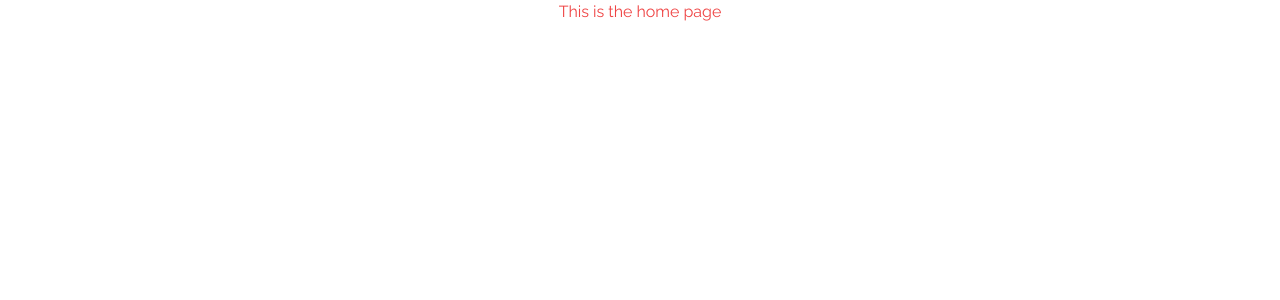
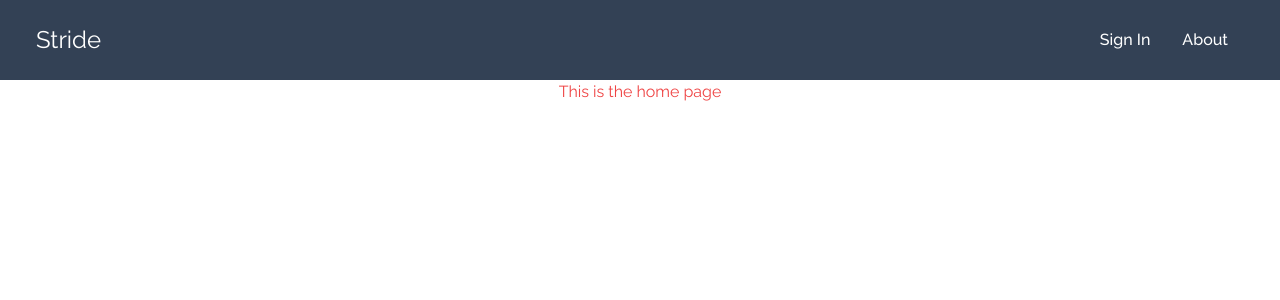
Before and after one commit to S-oroka/Stride-Front-end, a React (Create React App) app in the folder stride/: page /login in a window 1280 px wide. Shown: the top 300 px of the page. Built offline with nearby package versions, Linux system fonts and the light colour scheme.

Commit message:
conditional for navbar working and routes to login home and register added

```diff
--- a/stride/src/App.js
+++ b/stride/src/App.js
@@ -31,13 +31,20 @@ function App() {
   }, [])
 
   return (
-    <div className="App">
-      <>
-        <Navbar user={user}/>
-      </>
-      <>
-        <HomePage />
-      </>
+    <div>
+      <Navbar
+        user={user}
+        handleLogout={handleLogout} />
+      <div className="App">
+        <main>
+          <Routes>
+              <Route path='/' element={<HomePage />} />
+              <Route path='/login' element={<HomePage />} />
+              <Route path='/register' element={<HomePage />} />
+
+            </Routes>
+        </main>
+      </div>
     </div>
   );
 }
--- a/stride/src/components/Login.jsx
+++ b/stride/src/components/Login.jsx
@@ -24,7 +24,7 @@ const Login = ({ setUser, user }) => {
   }
 
   return (
-    <div className="h-screen bg-cover flex items-center justify-center" style={{ backgroundImage: `url(${LoginPhoto})` }}>
+    <div className="h-screen bg-cover flex items-center justify-center" style={{ }}>
       <div className='flex flex-col max-w-md justify-center mx-auto w-full bg-slate-800 bg-opacity-80'>
         <h1 className='text-white text-3xl my-20'>Login</h1>
         <form onSubmit={handleSubmit} className='flex flex-col mx-auto'>
--- a/stride/src/components/Navbar.jsx
+++ b/stride/src/components/Navbar.jsx
@@ -1,20 +1,44 @@
 import React from 'react'
+import { NavLink } from 'react-router-dom'
 
-const Navbar = ({user, handleLogout}) => {
+const Navbar = ({ user, handleLogout }) => {
   let signedIn
   if (user) {
     signedIn =
       <header>
-           <h1>{user.name}</h1>
-           <button onClick={handleLogout}>Logout</button>
+        <div className='text-2xl ml-5 text-white'>
+          <NavLink to='/'>Stride</NavLink>
+        </div>
+        <ul className='px-5 flex items-center flex-row'>
+
+          <li className='px-4 cursor-pointer capitalize font-medium text-white hover:scale-105 duration-150'>
+            <NavLink onClick={handleLogout} to='/'>Sign Out</NavLink>
+
+          </li>
+
+          <li className='px-4 cursor-pointer capitalize font-medium text-white hover:scale-105 duration-150'>
+            <NavLink to='/about'>About</NavLink>
+          </li>
+        </ul>
       </header>
   }
   let signedOut = (
-         <header
-         ></header>
+    <header className='flex justify-between items-center text-white w-full z-10'>
+      <div className='text-2xl ml-5 text-white'>
+        <NavLink to='/'>Stride</NavLink>
+      </div>
+      <ul className='px-5 items-center flex flex-row'>
+        <li className='px-4 cursor-pointer capitalize font-medium text-white hover:scale-105 duration-150'>
+          <NavLink to='/login'>Sign In</NavLink>
+        </li>
+        <li className='px-4 cursor-pointer capitalize font-medium text-white hover:scale-105 duration-150'>
+          <NavLink to='/about'>About</NavLink>
+        </li>
+      </ul>
+    </header>
   )
   return (
-    <div>
+    <div className='flex justify-between items-center w-full h-20 px-4 bg-slate-700'>
       {user ? signedIn : signedOut}
     </div>
   )
```
Lines whose indentation alone changed are shown as unchanged.
